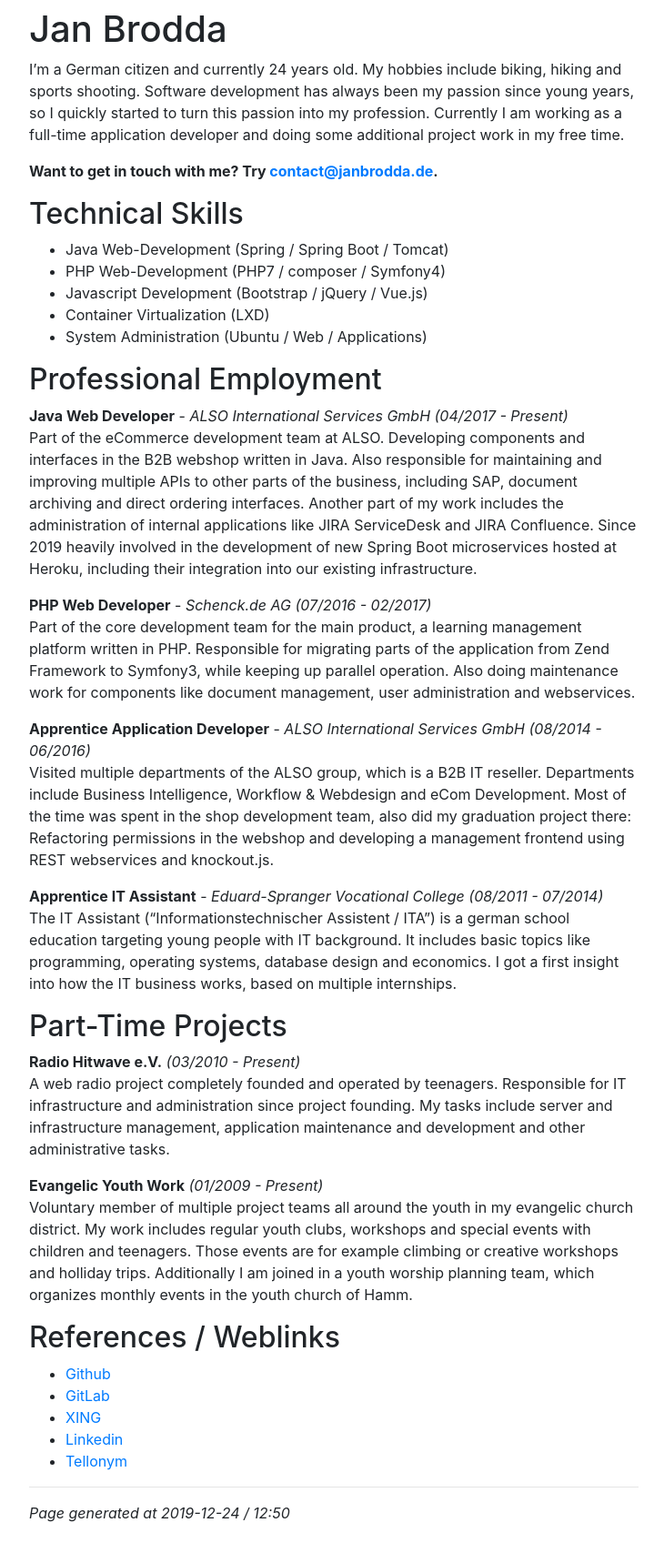
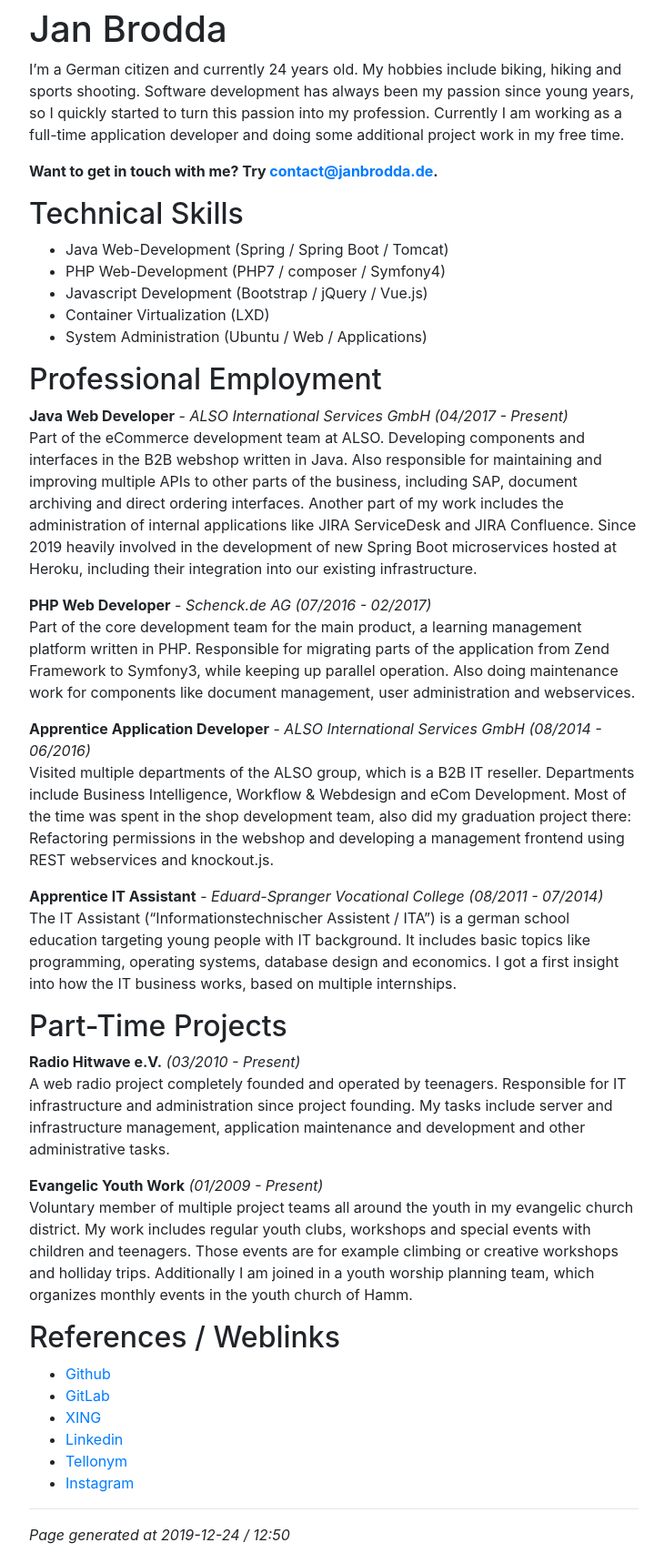
Before and after one commit to janxb/janxb.github.io, a Jekyll site: the page built from _pages/index.md, in a window 1280 px wide. Shown: the whole page at 91% size, without its empty margins (273-1003 px from the left). Built offline with Jekyll 4.4.1, drawn with Linux system fonts in a browser that asks for light colours; comment, search, counter and statistics services are not loaded; before the commit the page ends 1683 px from its top, so only the background shows below that.

Commit message:
Update index.md

```diff
--- a/_pages/index.md
+++ b/_pages/index.md
@@ -46,3 +46,4 @@
 - [XING](https://www.xing.com/profile/Jan_Brodda)
 - [Linkedin](https://www.linkedin.com/in/janbrodda)
 - [Tellonym](https://tellonym.me/janbrodda)
+- [Instagram](https://www.instagram.com/janbrodda)
```
